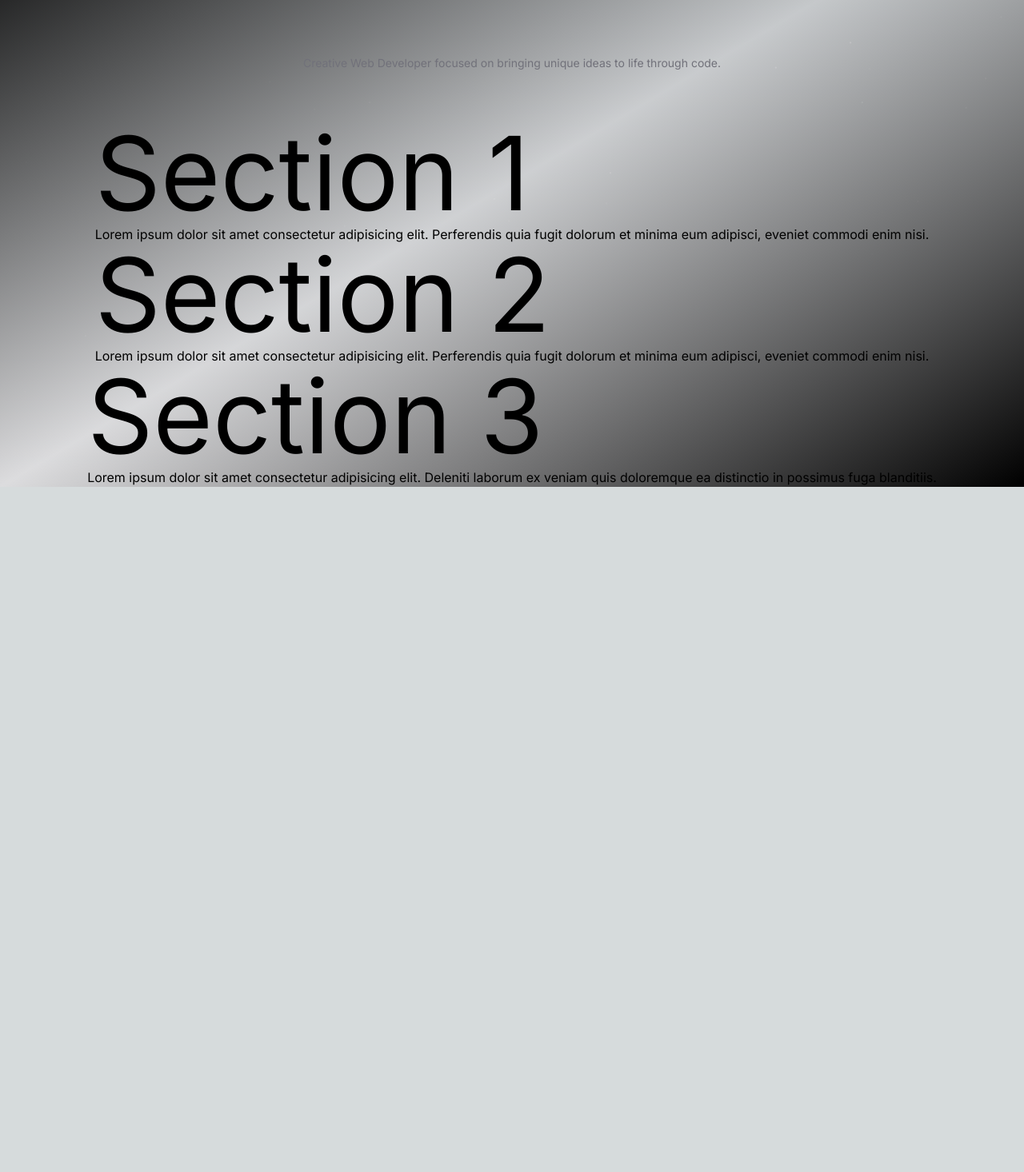
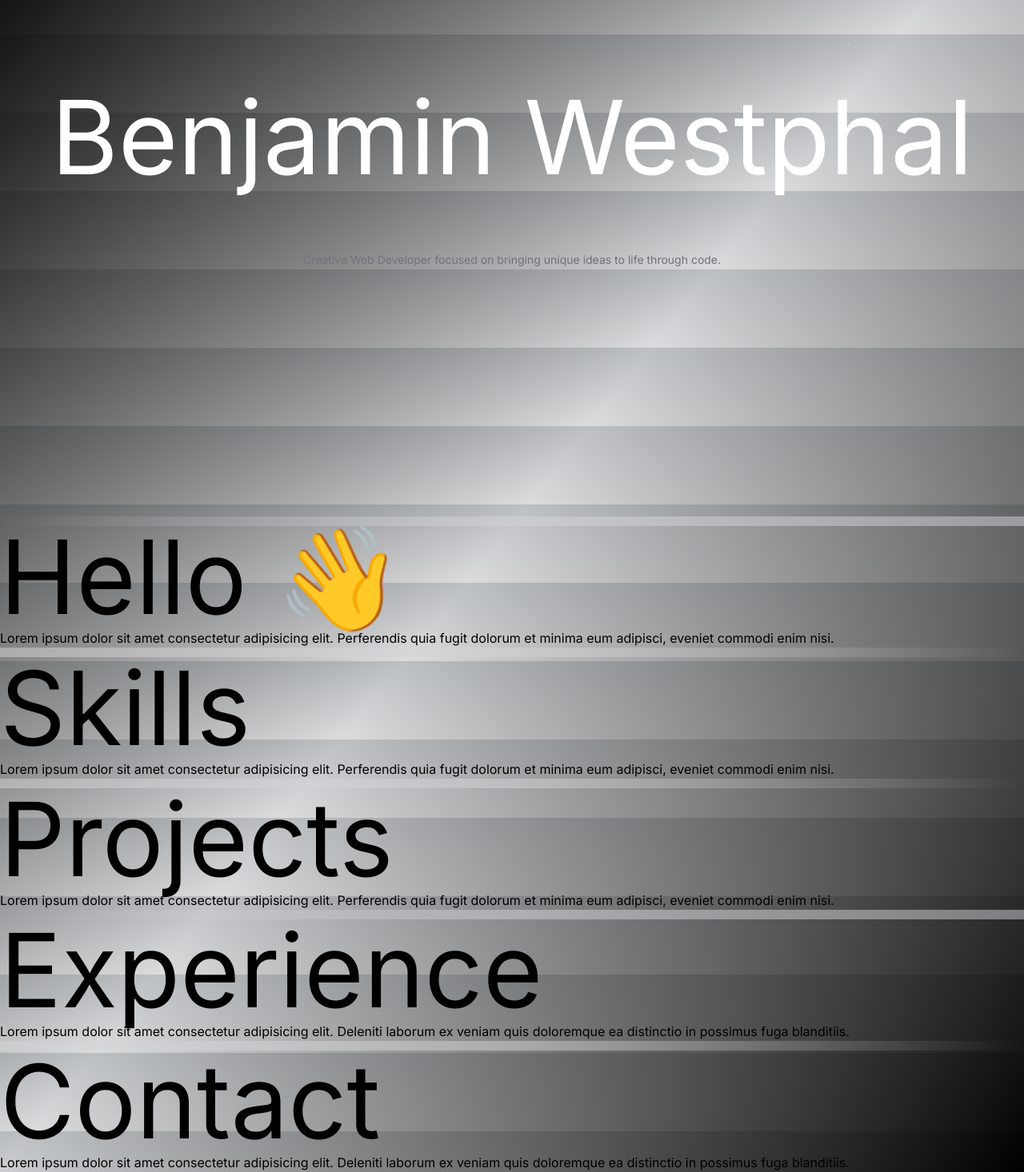
Before and after one commit to ffb92/portfolio, a Next.js app: page / in a window 1280 px wide. Shown: the part 251-1717 px from the top of the page at 80% size. Before the commit the page ends 860 px from the top, so only its background shows below. Built offline with nearby package versions, Linux system fonts and the light colour scheme.

Commit message:
update sections

```diff
--- a/src/app/page.tsx
+++ b/src/app/page.tsx
@@ -5,10 +5,11 @@ import { motion } from 'framer-motion';
 import Image from 'next/image';
 
 const navigation = [
-  { name: 'Projects', href: '#section1' },
-  { name: 'Skills', href: '#section2' },
-  { name: 'Experience', href: '#section3' },
-  { name: 'Contact', href: '/contact' },
+  { name: 'About Me', href: '#about-me' },
+  { name: 'Skills', href: '#skills' },
+  { name: 'Projects', href: '#projects' },
+  { name: 'Experience', href: '#experience' },
+  { name: 'Contact', href: '#contact' },
 ];
 
 export default function Home() {
@@ -33,9 +34,9 @@ export default function Home() {
           ))}
         </ul>
       </nav>
-      <div className="hidden w-screen h-px md:block bg-gradient-to-r from-zinc-300/0 via-zinc-300/50 to-zinc-300/0"></div>
-      <main className="">
-        <div className="flex flex-col items-center justify-center bg-gradient-to-tl from-black via-zinc-600/20 to-black">
+      <div className="hidden w-screen h-px md:block bg-gradient-to-r from-zinc-300/0 via-zinc-300/50 to-zinc-300/0">
+        <main className="bg-gradient-to-tl from-black via-zinc-600/20 to-black">
+          <div className="flex flex-col items-center justify-center  min-h-screen">
             <motion.div
               initial={{ opacity: 0 }}
               animate={{ opacity: 1 }}
@@ -63,34 +64,55 @@ export default function Home() {
                 transition={{ duration: 1.5, ease: 'easeOut' }}
               />
             </motion.div>
+
             <div className="my-16 text-center animate-fade-in">
               <h2 className="text-sm text-zinc-500">
                 <p>Creative Web Developer focused on bringing unique ideas to life through code.</p>
               </h2>
             </div>
-          <section id="section1" className="">
-            <h2 className="text-9xl">Section 1</h2>
+          </div>
+          <div className="hidden w-screen h-3 md:block bg-gradient-to-r from-zinc-300/0 via-zinc-300/50 to-zinc-300/50" />
+          <section id="about-me">
+            <h2 className="text-9xl">Hello 👋</h2>
             <p>
               Lorem ipsum dolor sit amet consectetur adipisicing elit. Perferendis quia fugit
               dolorum et minima eum adipisci, eveniet commodi enim nisi.
             </p>
           </section>
-          <section id="section2" className="">
-            <h2 className="text-9xl">Section 2</h2>
+          <div className="hidden w-screen h-3 md:block bg-gradient-to-r from-zinc-300/50 via-zinc-300/50 to-zinc-300/0" />
+          <section id="skills" className="">
+            <h2 className="text-9xl">Skills</h2>
             <p>
               Lorem ipsum dolor sit amet consectetur adipisicing elit. Perferendis quia fugit
               dolorum et minima eum adipisci, eveniet commodi enim nisi.
             </p>
           </section>
-          <section id="section3" className="">
-            <h2 className="text-9xl">Section 3</h2>
+          <div className="hidden w-screen h-3 md:block bg-gradient-to-r from-zinc-300/50 via-zinc-300/50 to-zinc-300/0" />
+          <section id="projects" className="">
+            <h2 className="text-9xl">Projects</h2>
+            <p>
+              Lorem ipsum dolor sit amet consectetur adipisicing elit. Perferendis quia fugit
+              dolorum et minima eum adipisci, eveniet commodi enim nisi.
+            </p>
+          </section>
+          <div className="hidden w-screen h-3 md:block bg-gradient-to-r from-zinc-300/0 via-zinc-300/50 to-zinc-300/50" />
+          <section id="experience" className="">
+            <h2 className="text-9xl">Experience</h2>
             <p>
               Lorem ipsum dolor sit amet consectetur adipisicing elit. Deleniti laborum ex veniam
               quis doloremque ea distinctio in possimus fuga blanditiis.
             </p>
           </section>
+          <div className="hidden w-screen h-3 md:block bg-gradient-to-r from-zinc-300/50 via-zinc-300/50 to-zinc-300/0" />
+          <section id="contact" className="">
+            <h2 className="text-9xl">Contact</h2>
+            <p>
+              Lorem ipsum dolor sit amet consectetur adipisicing elit. Deleniti laborum ex veniam
+              quis doloremque ea distinctio in possimus fuga blanditiis.
+            </p>
+          </section>
+        </main>
       </div>
-      </main>
     </div>
   );
 }
```
Lines whose indentation alone changed are shown as unchanged.
